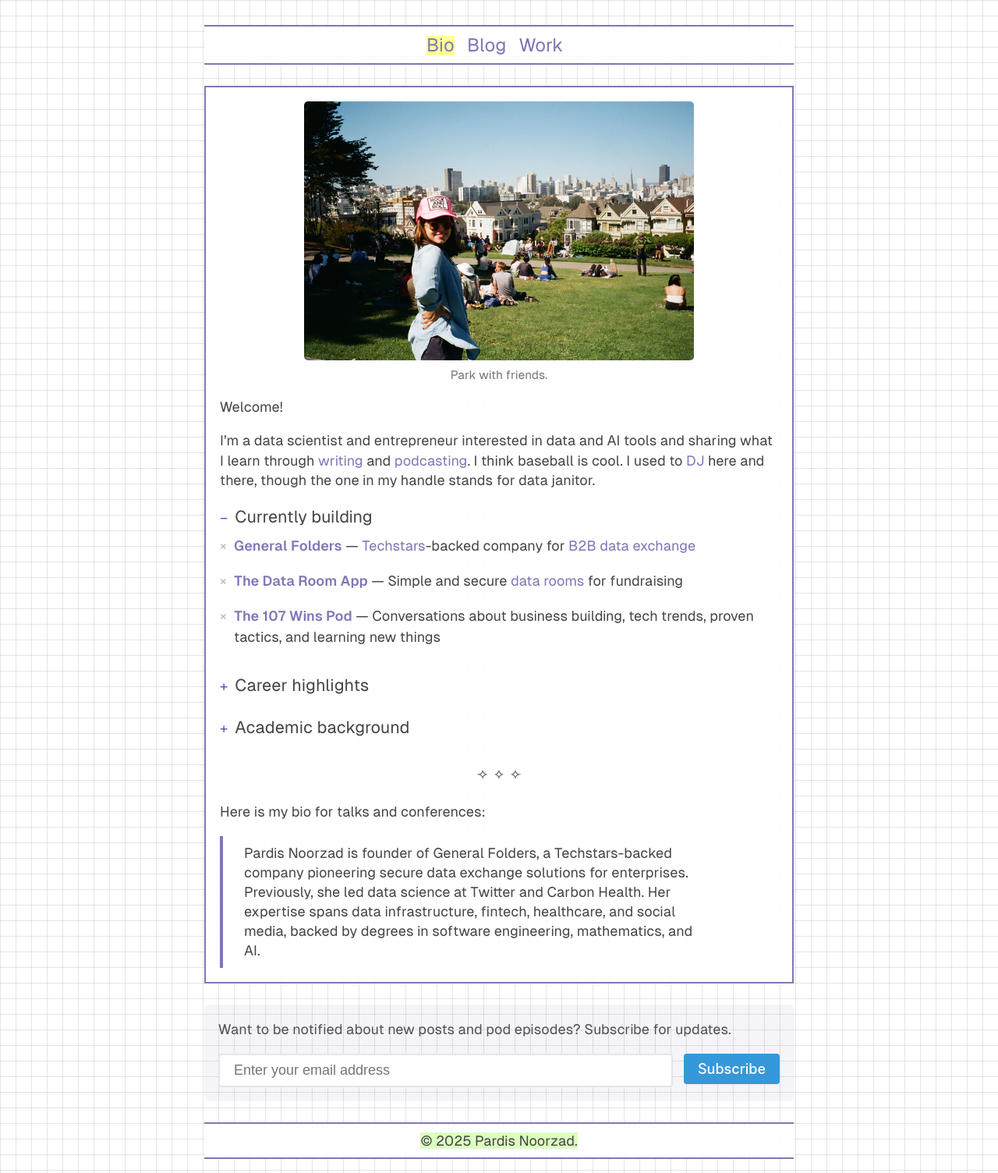
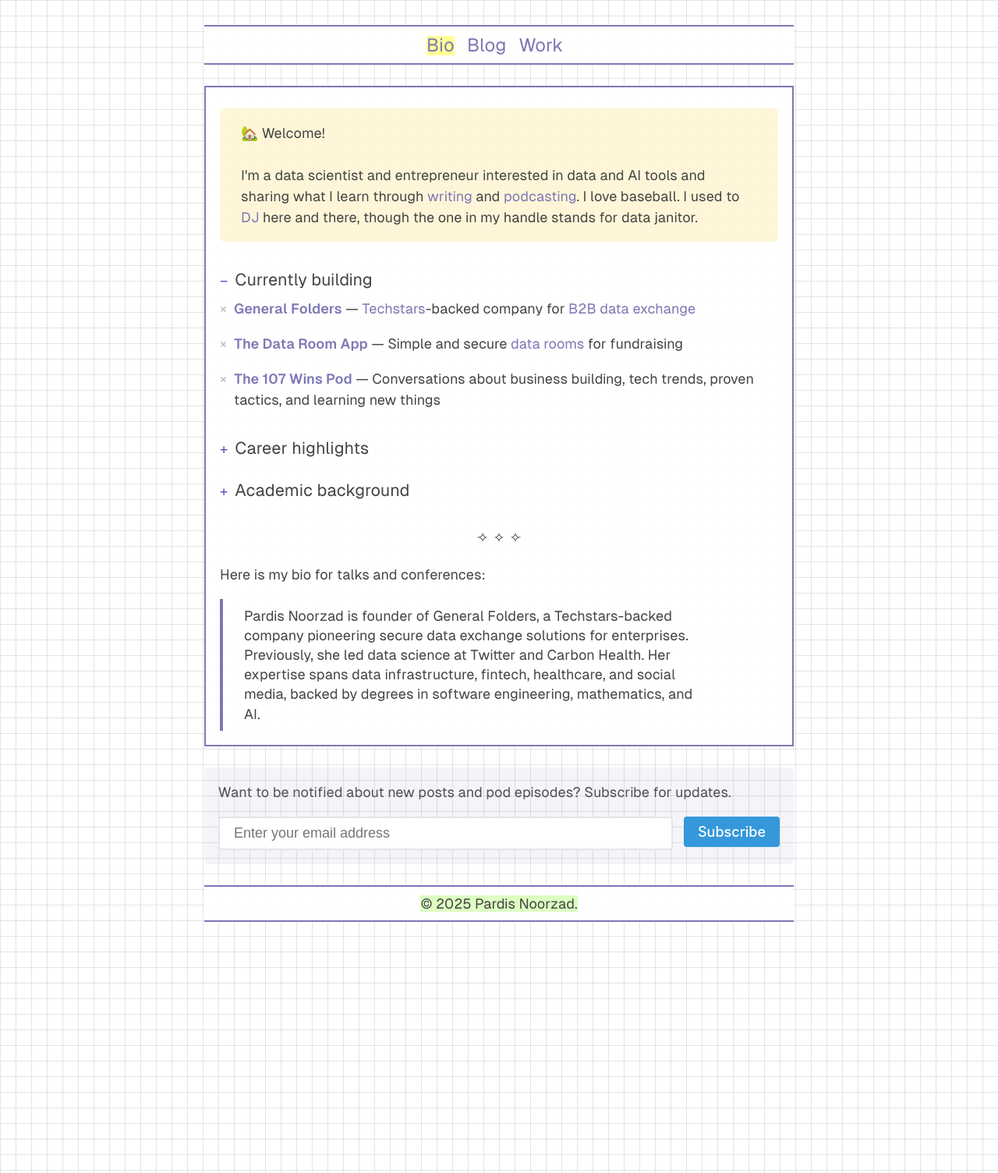
Before and after one commit to djpardis/djpardis.github.io, a Jekyll site: the page built from index.md, in a window 1280 px wide. Shown: the whole page at 78% size. Built offline with Jekyll 4.4.1, drawn with Linux system fonts in a browser that asks for light colours; a style sheet for code colours, icons or effects is not loaded.

Commit message:
Update welcome container styling and fix links

```diff
--- a/index.md
+++ b/index.md
@@ -7,12 +7,14 @@
 canonical_url: https://djpardis.com/
 ---
 
-![Pardis Noorzad](/files/pics/pages/profile pic 3.jpg){: style="max-width: 500px; display: block; margin: 0 auto;"}
-*Park with friends.*
+<!-- ![Pardis Noorzad](/files/pics/pages/profile pic 3.jpg){: style="max-width: 500px; display: block; margin: 0 auto;"}
+*Park with friends.* -->
 
-Welcome! <br>
+<div class="crosspost-container post-container" style="margin-bottom: 1rem;">
+🏡 Welcome! <br><br>
 
-I'm a data scientist and entrepreneur interested in data and AI tools and sharing what I learn through [writing](/blog) and [podcasting](https://107wins.club). I think baseball is cool. I used to [DJ](https://djpardis.club) here and there, though the one in my handle stands for data janitor.
+I'm a data scientist and entrepreneur interested in data and AI tools and sharing what I learn through <a href="/blog">writing</a> and <a href="https://107wins.club" target="_blank">podcasting</a>. I love baseball. I used to <a href="https://djpardis.club" target="_blank">DJ</a> here and there, though the one in my handle stands for data janitor.
+</div>
 
 <!-- <details class="collapsible-section" markdown="1" open>
 <summary><h3>Interests and hobbies</h3></summary>
--- a/public/css/custom-styles.css
+++ b/public/css/custom-styles.css
@@ -254,10 +254,11 @@
 }
 
 /* Post container styling */
-.container.content .post-container {
+.container.content .post-container,
+.post-container {
   border-radius: 6px;
   padding: 1rem 1.5rem;
-  margin: 1.5rem 0 2rem;
+  margin: 0.5rem 0 0.5rem;
   line-height: 1.5;
 }
 
@@ -266,8 +267,16 @@
   background-color: rgba(125, 120, 181, 0.08);
 }
 
-.container.content .crosspost-container {
-  background-color: rgba(173, 216, 230, 0.12);
+.container.content .crosspost-container,
+.crosspost-container {
+  background-color: rgba(255, 191, 0, 0.15);
+}
+
+/* Ensure links work inside containers */
+.post-container a {
+  text-decoration: none;
+  position: relative;
+  z-index: 1;
 }
 
 .container.content .update-container {
```
